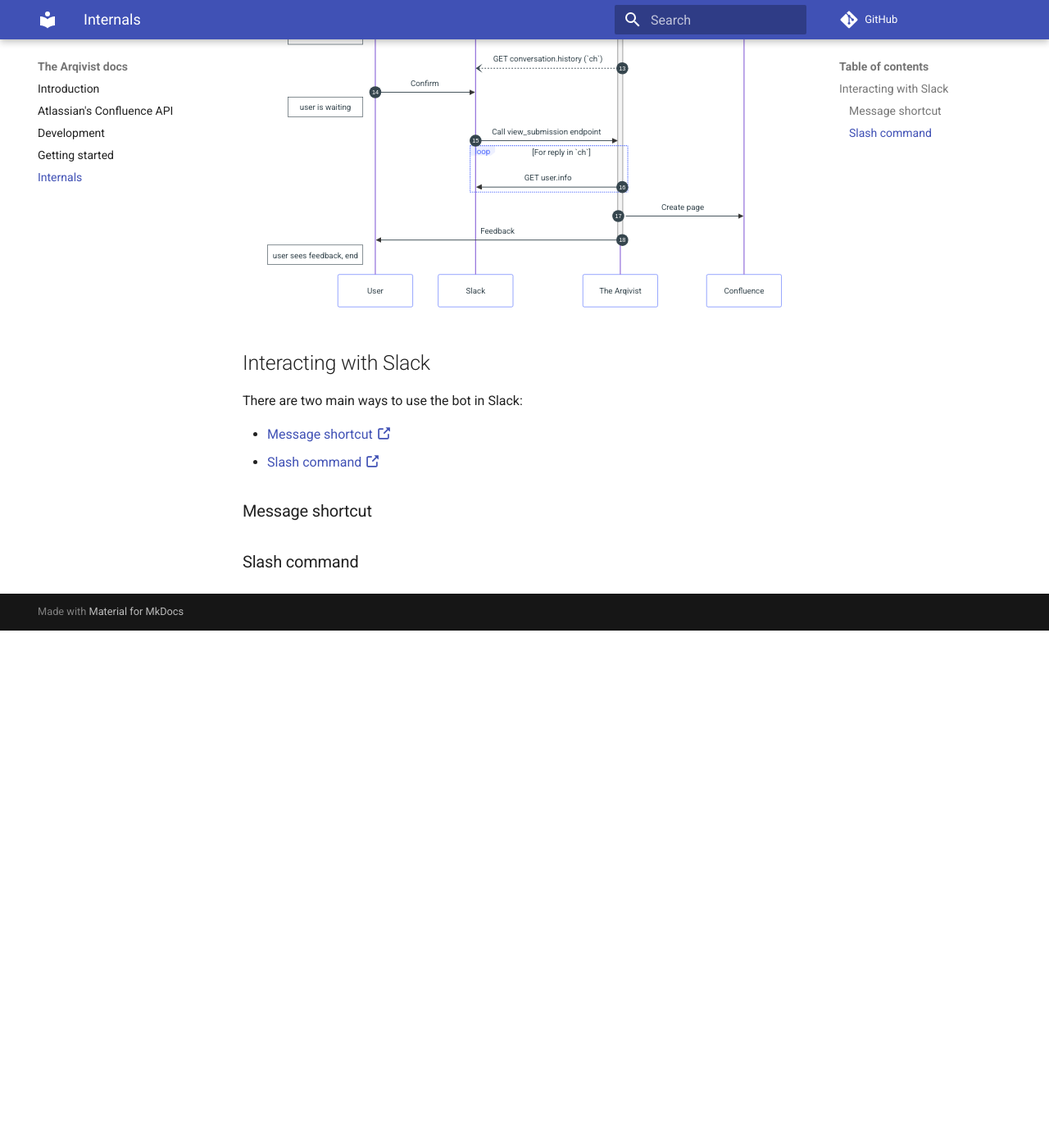
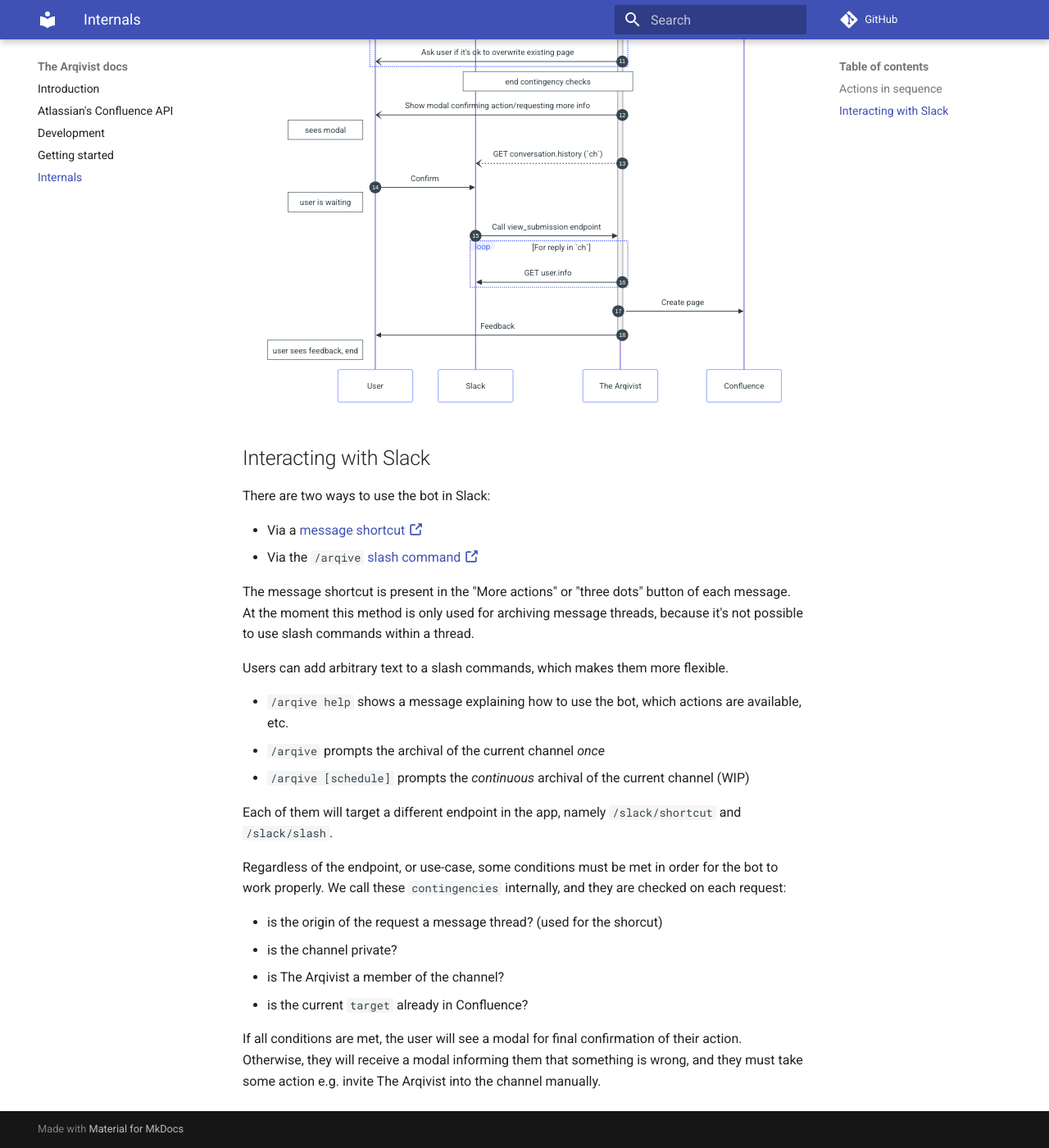
Before and after one commit to jcpsantiago/thearqivist, an MkDocs documentation site: the page built from docs/internals.md, in a window 1280 px wide and 1400 px high, scrolled down 817 px. Shown: the whole window at 82% size. Built offline with MkDocs 1.6.1 and Material for MkDocs 9.7.7, drawn with Linux system fonts in a browser that asks for light colours; comment, search, counter and statistics services are not loaded; before the commit the page ends 1586 px from its top, so only the background shows below that; some of the changed text lies outside the part shown.

Commit message:
Update internals.md

````diff
--- a/docs/internals.md
+++ b/docs/internals.md
@@ -1,4 +1,8 @@
 # Internals
+
+This page describes how the app works.
+
+## Actions in sequence
 
 ```mermaid
 sequenceDiagram
@@ -45,12 +49,31 @@
 
 ## Interacting with Slack
 
-There are two main ways to use the bot in Slack:
+There are two ways to use the bot in Slack:
 
-* [Message shortcut :octicons-link-external-16:](https://api.slack.com/interactivity/shortcuts/using#message_shortcuts)
-* [Slash command :octicons-link-external-16:](https://api.slack.com/interactivity/slash-commands)
+* Via a [message shortcut :octicons-link-external-16:](https://api.slack.com/interactivity/shortcuts/using#message_shortcuts)
+* Via the `/arqive` [slash command :octicons-link-external-16:](https://api.slack.com/interactivity/slash-commands)
 
-### Message shortcut
+The message shortcut is present in the "More actions" or "three dots" button of each message.
+At the moment this method is only used for archiving message threads,
+because it's not possible to use slash commands within a thread.
 
+Users can add arbitrary text to a slash commands, which makes them more flexible.
 
-### Slash command
+* `/arqive help`       shows a message explaining how to use the bot, which actions are available, etc.
+* `/arqive`            prompts the archival of the current channel _once_
+* `/arqive [schedule]` prompts the _continuous_ archival of the current channel (WIP)
+
+Each of them will target a different endpoint in the app, namely `/slack/shortcut` and `/slack/slash`.
+
+Regardless of the endpoint, or use-case, some conditions must be met in order for the bot to work properly.
+We call these `contingencies` internally, and they are checked on each request:
+
+* is the origin of the request a message thread? (used for the shorcut)
+* is the channel private?
+* is The Arqivist a member of the channel?
+* is the current `target` already in Confluence?
+
+If all conditions are met, the user will see a modal for final confirmation of their action.
+Otherwise, they will receive a modal informing them that something is wrong,
+and they must take some action e.g. invite The Arqivist into the channel manually.
````
Also changed, not shown: other parts of docs/internals.md (+2 -2 lines).
